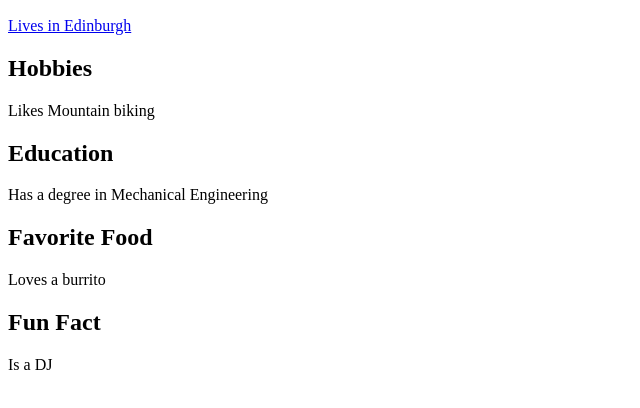
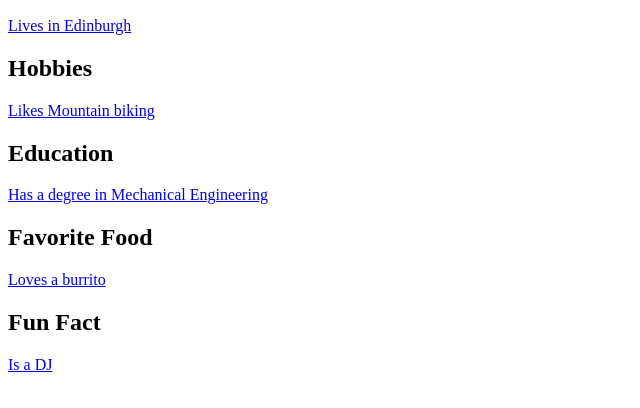
Before and after one commit to brokensythe/boolean-uk-first-collab, a website: page index.html in a window 1280 px wide. Shown: the part 110-518 px from the top of the page, without its empty margins (0-640 px from the left). Drawn offline with Linux system fonts and the light colour scheme.

Commit message:
Links added

```diff
--- a/index.html
+++ b/index.html
@@ -14,12 +14,24 @@
       >Lives in Edinburgh</a
     >
     <h2>Hobbies</h2>
-    <p>Likes Mountain biking</p>
+    <a
+      href="https://external-content.duckduckgo.com/iu/?u=https%3A%2F%2Ftse4.mm.bing.net%2Fth%3Fid%3DOIP.bkHzhNSyAW_3tdWxHwmJ6gHaE6%26pid%3DApi&f=1"
+      >Likes Mountain biking</a
+    >
     <h2>Education</h2>
-    <p>Has a degree in Mechanical Engineering</p>
+    <a
+      href="https://external-content.duckduckgo.com/iu/?u=https%3A%2F%2Ftse3.mm.bing.net%2Fth%3Fid%3DOIP.Sans7Naov1NBQaoWztmNngHaEK%26pid%3DApi&f=1"
+      >Has a degree in Mechanical Engineering</a
+    >
     <h2>Favorite Food</h2>
-    <p>Loves a burrito</p>
+    <a
+      href="https://external-content.duckduckgo.com/iu/?u=https%3A%2F%2Ftse1.mm.bing.net%2Fth%3Fid%3DOIP.ezfnmh0pk9jLe4oNo1z2BgHaLH%26pid%3DApi&f=1"
+      >Loves a burrito</a
+    >
     <h2>Fun Fact</h2>
-    <p>Is a DJ</p>
+    <a
+      href="https://external-content.duckduckgo.com/iu/?u=https%3A%2F%2Ftse4.mm.bing.net%2Fth%3Fid%3DOIP.jBi_skLf5LBrITEpEeB_agHaEs%26pid%3DApi&f=1"
+      >Is a DJ</a
+    >
   </body>
 </html>
```
